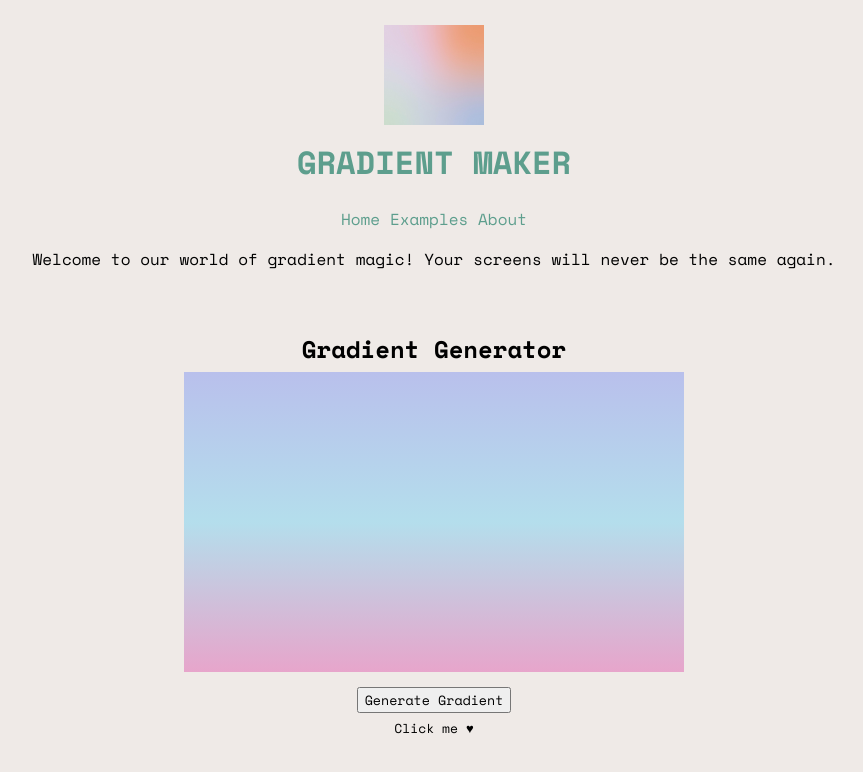
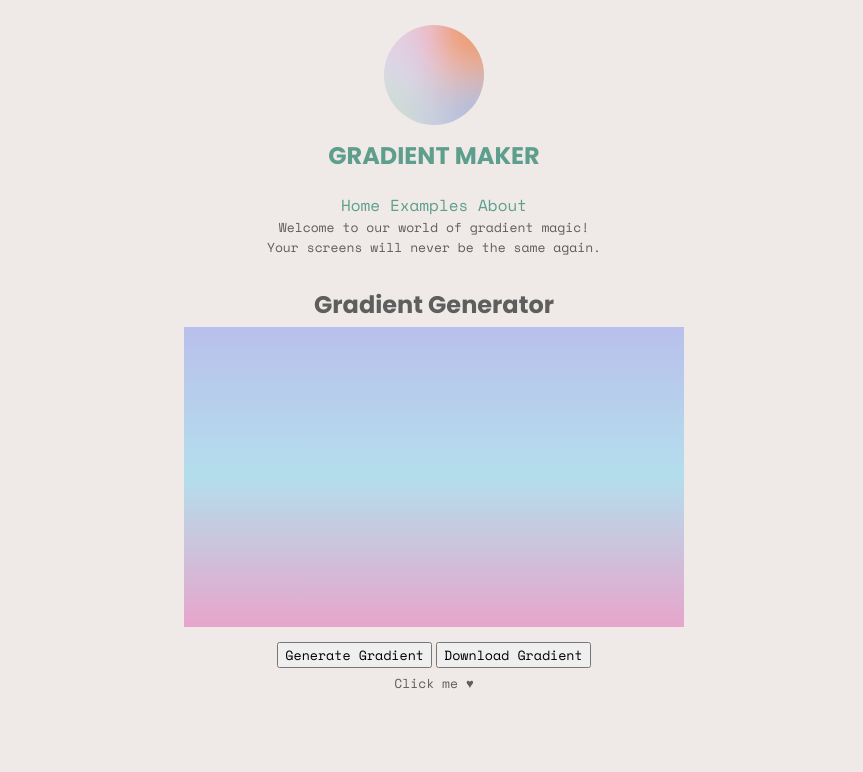
Before and after one commit to oliviaalx/Website, a plain HTML site: page index.html in a window 1280 px wide. Shown: the whole page, without its empty margins (206-1069 px from the left). Drawn offline with nearby package versions, Linux system fonts and the light colour scheme.

Commit message:
feature/download-option

```diff
--- a/Scripts/scripts.js
+++ b/Scripts/scripts.js
@@ -21,3 +21,17 @@ function getRandomColor() {
   }
   return color;
 }
+
+  function downloadGradient() {
+    var gradientBox = document.getElementById('gradient-box');
+
+    // Use html2canvas to capture the gradient as an image
+    html2canvas(gradientBox).then(function(canvas) {
+        // Convert the canvas to a data URL and create a download link
+        var imgData = canvas.toDataURL('image/png');
+        var link = document.createElement('a');
+        link.href = imgData;
+        link.download = 'gradient.png';
+        link.click();
+    });
+}
--- a/index.html
+++ b/index.html
@@ -7,27 +7,38 @@
     <link rel="preconnect" href="https://fonts.googleapis.com">
     <link rel="preconnect" href="https://fonts.gstatic.com" crossorigin>
     <link href="https://fonts.googleapis.com/css2?family=Space+Mono:wght@400;700&display=swap" rel="stylesheet">
+    <link rel="preconnect" href="https://fonts.googleapis.com">
+    <link rel="preconnect" href="https://fonts.gstatic.com" crossorigin>
+    <link href="https://fonts.googleapis.com/css2?family=Poppins:wght@700&display=swap" rel="stylesheet">
     <link rel="icon" type="image/x-icon" href="Images/Gradient.jpg">
     <script src="Scripts/scripts.js"></script>
+    <!-- Include the html2canvas library -->
+    <script src="https://cdnjs.cloudflare.com/ajax/libs/html2canvas/1.3.1/html2canvas.min.js"></script>
     <link rel="stylesheet" href="styles.css">
-    <img src="Images/Gradient.jpg" class="imglogo" >
-    <h1>GRADIENT MAKER</h1>
 
 </head>
+
 <body>
-    <div class="menu">
-        <a class="active" href="index.html">Home</a>
-        <a href="examples.html">Examples</a>
-        <a href="about.html">About</a>
-      </div>
-
-    <div>
-       <p>Welcome to our world of gradient magic! Your screens will never be the same again.</p>
+    <section>
+        <img src="Images/Gradient.jpg" alt="image of gradient logo" class="imglogo" >
+        <h1>GRADIENT MAKER</h1>
+        <div class="navbar">
+            <a class="active" href="index.html">Home</a>
+            <a href="examples.html">Examples</a>
+            <a href="about.html">About</a>
+        </div>
+        <p >Welcome to our world of gradient magic!</p>
+        <p >Your screens will never be the same again.</p>
+    </section>
 
     <section>
         <h2>Gradient Generator</h2>
         <div id="gradient-box"></div>
-        <div class="centered-container"><button class="button" onclick="generateGradient()">Generate Gradient</button></div>
+
+        <div class="centered-container">
+            <button class="button" onclick="generateGradient()">Generate Gradient</button>
+            <button class="button" onclick="downloadGradient()">Download Gradient</button>
+        </div>
         <p class="text">Click me &#9829</p>
     </section>
 
--- a/styles.css
+++ b/styles.css
@@ -10,31 +10,35 @@ body {
     margin-right: auto;
     margin-top: 2%;
     margin-bottom: 1%;
+    border-radius: 50%;
 }
 
 
 h1{
     text-align: center;
-    font-family:'Space Mono';
+    font-family:'poppins';
     color: rgb(93, 158, 141);
     margin-top: 0px;
 }
 
 h2{
     text-align: center;
-    font-family:'Space Mono';
-    color: black;
-    margin-top: 60px;
+    font-family:'poppins';
+    font-weight: normal;
+    color: rgb(94, 94, 94);;
+    margin-top: 30px;
     margin-bottom: 5px;
 }
 
 
 p{
     text-align: center;
+    margin: 0 auto;
     font-family:'Space Mono';
+    color: rgb(94, 94, 94);
+    font-size: 13px;
+
 }
-
-
 
 /* ABOUT */
 .imgteam {
@@ -43,7 +47,7 @@ p{
     height: auto; /* Automatically scales the height to maintain aspect ratio */
 }
 
-.teamAbout{
+.teamabout{
     font-family:'Space Mono';
     text-align: left;
     padding-left: 20px;
@@ -51,30 +55,31 @@ p{
 }
 
 /* MENU */
-.menu{
+.navbar{
     text-align: center;
     font-family:'Space Mono';
+    font-size: 16px;
     color: rgb(93, 158, 141);
     text-decoration: none;
 }
 
-.menu a:link
+.navbar a:link
 {
     text-decoration: none;
     color: rgb(93, 158, 141);
 }
 
-.menu a:visited
+.navbar a:visited
 {
     text-decoration: none;
     color: rgb(93, 158, 141);
 }
 
-.menu a:hover{
+.navbar a:hover{
     text-decoration: underline;
 }
 
-.menu a:active{
+.navbar a:active{
     text-decoration: none;
     color:rgb(93, 158, 141);
 }
@@ -83,8 +88,8 @@ p{
 /* gradient generator */
 #gradient-box{
     width:500px;
+    height:300px;
     max-width:100%;
-    height:300px;
     margin: auto;
     background-image: linear-gradient(rgb(185, 192, 236), rgb(180, 222, 236), rgb(231, 165, 203));
 }
```
Also changed, not shown: about.html (+16 -15 lines), examples.html (+12 -7 lines).
